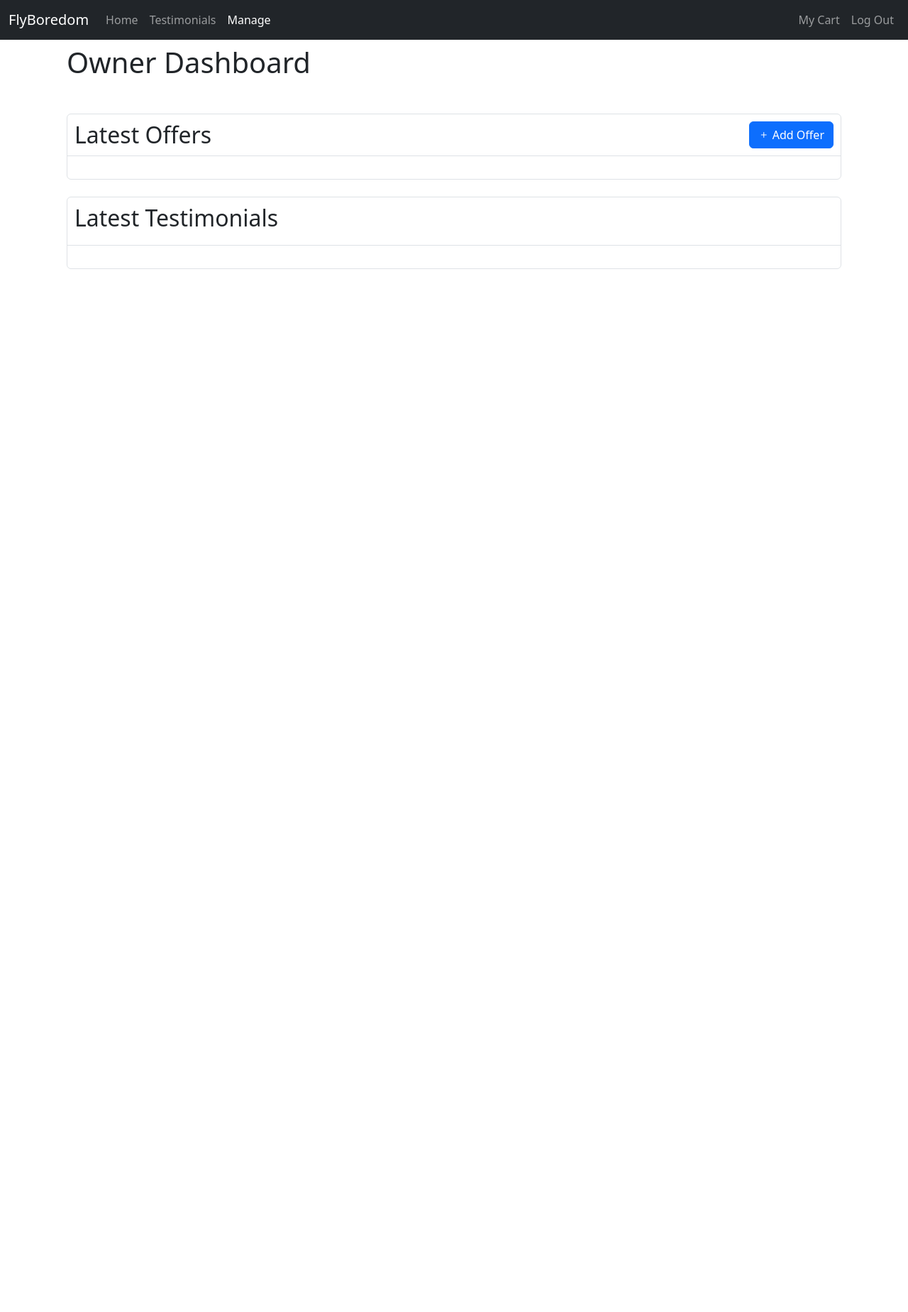
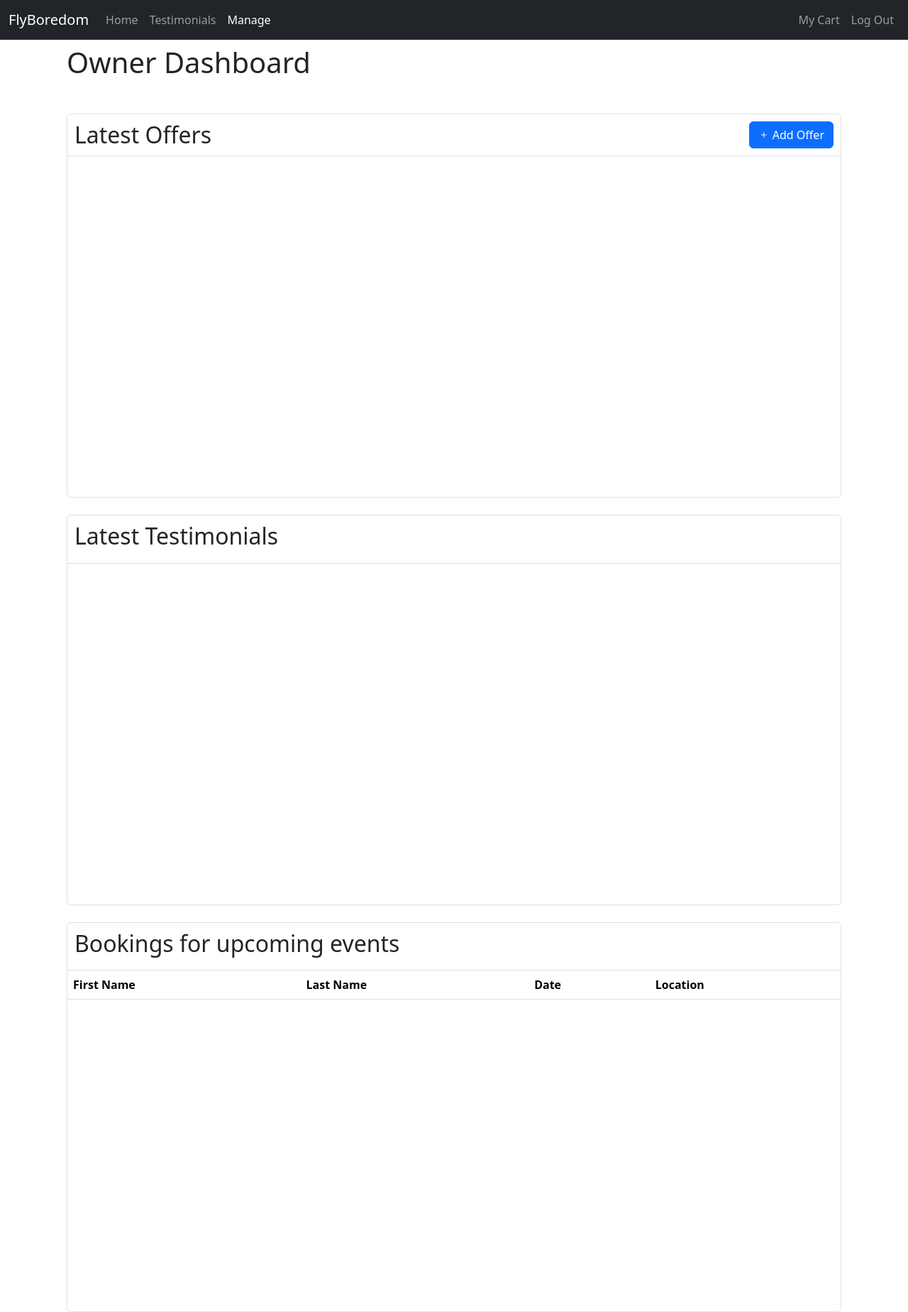
Before and after one commit to abdu26399/FlyBoredom, a Django app: page /owner/ in a window 1280 px wide. Shown: the whole page at 71% size. Before the commit the page ends 379 px from the top, so only its background shows below. Run offline with Django 4.2, Linux system fonts and the light colour scheme; the visitor is signed in with stand-in values (Sample User, id 1); data that the repository does not hold is empty.

Commit message:
Improved UI

```diff
--- a/owner_admin/models.py
+++ b/owner_admin/models.py
@@ -24,9 +24,7 @@ class Offers(models.Model):
         if self.spots_available == 0:
             return 'Sold Out'
         elif self.date > timezone.now():
-            return 'Coming Soon'
-        elif self.date <= timezone.now():
-            return 'Available'
+            return 'Upcoming'
         elif self.date < timezone.now():
             return 'Expired'
 
--- a/owner_admin/static/main.css
+++ b/owner_admin/static/main.css
@@ -14,6 +14,7 @@
 .scrollable {
     overflow-y: scroll;
     width: 100%;
+    height: 30em;
 }
 
 .detail-container {
--- a/owner_admin/templates/owner_admin/index.html
+++ b/owner_admin/templates/owner_admin/index.html
@@ -65,7 +65,8 @@
                             margin-top: 0.5rem; margin-bottom: 0.5rem; height: 25rem">
                                 {% if testimonial.photos.all %}
                                     <div style="height: 10rem; overflow: hidden">
-                                        <img src="{{ testimonial.photos.all.0.photo.url }}" class="card-img-top" alt="...">
+                                        <img src="{{ testimonial.photos.all.0.photo.url }}" class="card-img-top"
+                                             alt="...">
                                     </div>
                                 {% endif %}
                                 <div class="card-body">
@@ -91,6 +92,27 @@
                     </div>
                 </div>
             </div>
+
+            {#  Bookings for upcoming events  #}
+            <div class="container border rounded mt-4 p-0" style="overflow: hidden">
+                <div class="container-header">
+                    <h2>Bookings for upcoming events</h2>
+                </div>
+                <div class="row scrollable container m-0 p-0">
+                    <div class="container m-0 p-0">
+                        <table class="table">
+                            <thead>
+                                <tr>
+                                    <th scope="col">First Name</th>
+                                    <th scope="col">Last Name</th>
+                                    <th scope="col">Date</th>
+                                    <th scope="col">Location</th>
+                                </tr>
+                            </tbody>
+                        </table>
+                    </div>
+                </div>
+            </div>
         </div>
     </div>
 {% endblock %}
--- a/owner_admin/views.py
+++ b/owner_admin/views.py
@@ -2,11 +2,12 @@ from django.contrib.auth.decorators import user_passes_test
 from django.shortcuts import render, redirect
 from django.urls import reverse
 from django.http import HttpResponseRedirect
+from django.utils import timezone
 
 from testimonials.models import Testimonial
+from cart.models import BookingItem
 from owner_admin.models import Offers
 from owner_admin.forms import AddOrEditOfferForm
-
 
 redirect_url = '/'
 
@@ -15,8 +16,10 @@ redirect_url = '/'
 def index(request):
     latest_offers = Offers.objects.order_by('-date_added')
     latest_testimonials = Testimonial.objects.order_by('-date_added')
+    bookings_for_upcoming_offers = BookingItem.objects.filter(offer__date__gt=timezone.now()).order_by('-date_added')
     return render(request, 'owner_admin/index.html', {'latest_testimonials': latest_testimonials,
-                                                      'latest_offers': latest_offers})
+                                                      'latest_offers': latest_offers,
+                                                      'bookings_for_upcoming_offers': bookings_for_upcoming_offers})
 
 
 @user_passes_test(lambda u: u.is_staff, login_url=redirect_url)
```
Also changed, not shown: testimonials/templates/testimonials/list_testimonials.html (+7 -1 lines), testimonials/templates/testimonials/testimonial_form.html (+8 -3 lines).
